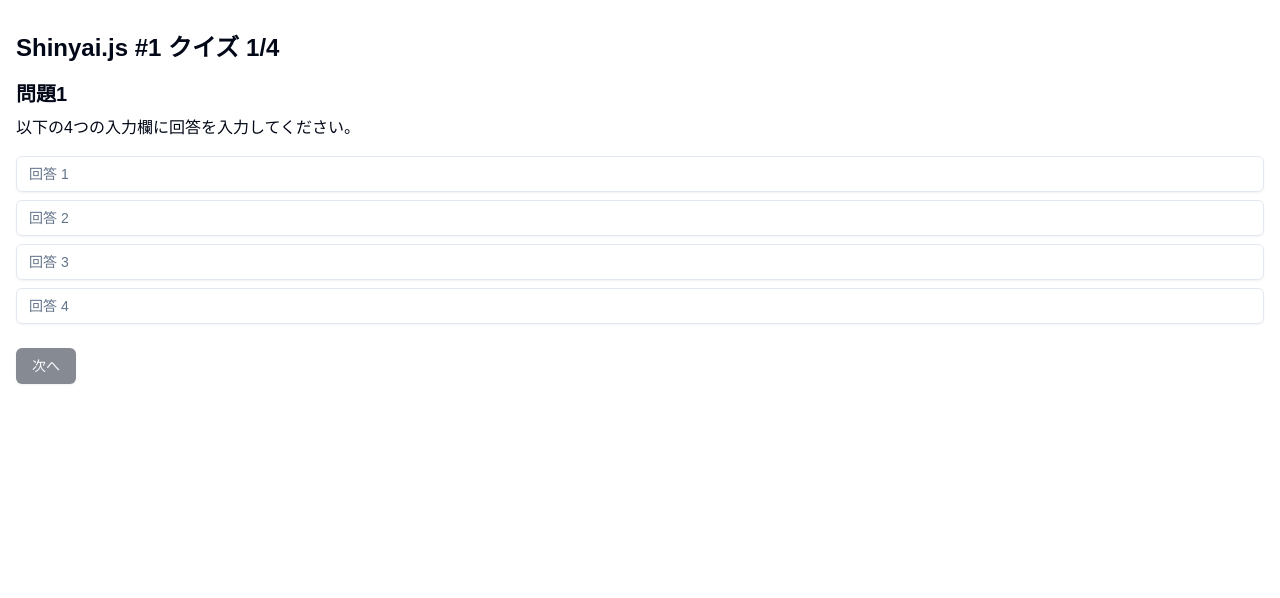
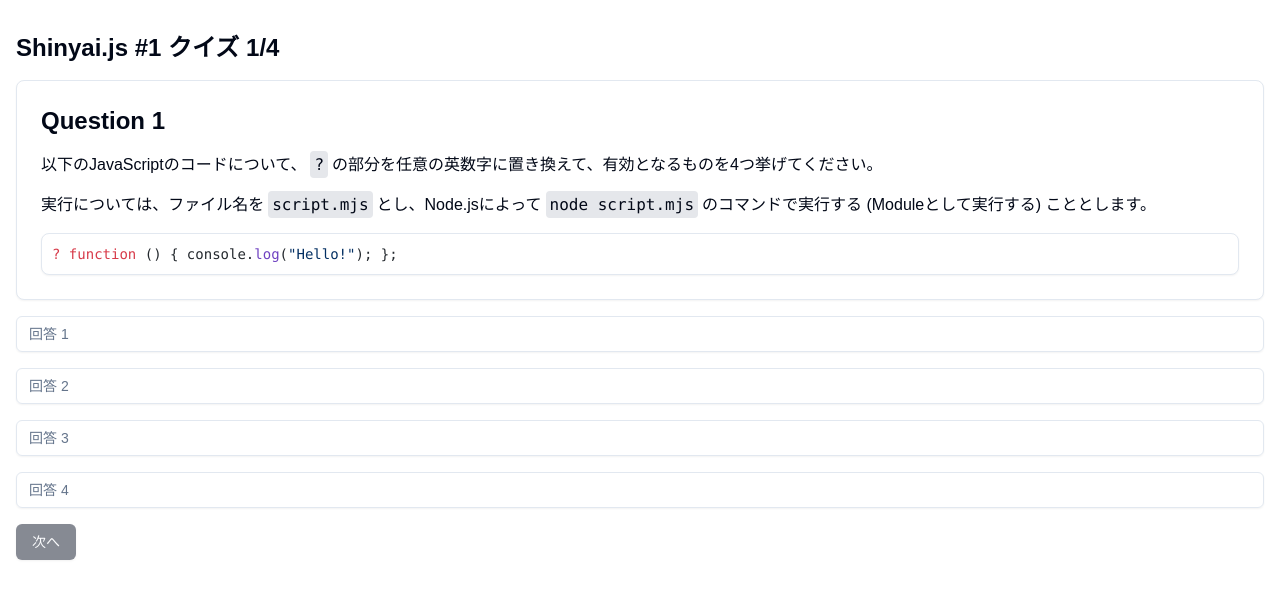
Before and after one commit to syumai/shinyaijs.syum.ai, a Next.js app: page /events/1 in a window 1280 px wide. Shown: the top 598 px of the page. Built offline with nearby package versions, Linux system fonts and the light colour scheme.

Commit message:
update UI

```diff
--- a/components/events/1/Question1.tsx
+++ b/components/events/1/Question1.tsx
@@ -1,6 +1,8 @@
-import { useState, useEffect, useCallback } from "react";
 import { Input } from "@/components/ui/input";
+import { Card } from "@/components/ui/card";
 import { Answers } from "./quiz";
+import { CodeBlock } from "@/components/ui/codeblock";
+import { Code } from "@/components/ui/code";
 
 type Props = {
   onAnswer: (answer: Answers[0]) => void;
@@ -17,9 +19,25 @@
   };
 
   return (
-    <div>
-      <h2 className="text-xl font-semibold mb-2">問題1</h2>
-      <p className="mb-4">以下の4つの入力欄に回答を入力してください。</p>
+    <div className="space-y-4">
+      <Card className="p-6 space-y-4">
+        <h1 className="text-2xl font-bold">Question 1</h1>
+        <p>
+          以下のJavaScriptのコードについて、
+          <Code>?</Code>
+          の部分を任意の英数字に置き換えて、有効となるものを4つ挙げてください。
+        </p>
+        <p>
+          実行については、ファイル名を
+          <Code>script.mjs</Code>
+          とし、Node.jsによって
+          <Code>node script.mjs</Code>
+          のコマンドで実行する (Moduleとして実行する) こととします。
+        </p>
+        <CodeBlock lang="javascript">
+          {`? function () { console.log("Hello!"); };`}
+        </CodeBlock>
+      </Card>
       {answer.map((input, index) => (
         <Input
           key={index}
--- a/components/events/1/Question2.tsx
+++ b/components/events/1/Question2.tsx
@@ -1,6 +1,8 @@
 import { RadioGroup, RadioGroupItem } from "@/components/ui/radio-group";
 import { Label } from "@/components/ui/label";
 import { Answers } from "./quiz";
+import { Card } from "@/components/ui/card";
+import { CodeBlock } from "@/components/ui/codeblock";
 
 type Props = {
   onAnswer: (answer: Answers[1]) => void;
@@ -20,9 +22,19 @@
     onAnswer(num);
   };
   return (
-    <div>
-      <h2 className="text-xl font-semibold mb-2">問題2</h2>
-      <p className="mb-4">0から5の数字を選択してください。</p>
+    <div className="space-y-4">
+      <Card className="p-6 space-y-4">
+        <h1 className="text-2xl font-bold">Question 2</h1>
+        <p>
+          以下のclass宣言について、有効なもの（ランタイムエラーが発生しないもの）はいくつあるでしょうか？
+        </p>
+        <CodeBlock lang="javascript">
+          {`new class extends (function () {}) {};
+new class extends (() => {}) {};
+new class extends (async function() {}) {};
+new class extends ({}.toString) {};`}
+        </CodeBlock>
+      </Card>
       <RadioGroup
         onValueChange={onValueChange}
         value={answer !== undefined ? String(answer) : undefined}
--- a/components/events/1/Question3.tsx
+++ b/components/events/1/Question3.tsx
@@ -1,6 +1,9 @@
 import { RadioGroup, RadioGroupItem } from "@/components/ui/radio-group";
 import { Label } from "@/components/ui/label";
 import { Answers } from "./quiz";
+import { Card } from "@/components/ui/card";
+import { CodeBlock } from "@/components/ui/codeblock";
+import { Code } from "@/components/ui/code";
 
 type Props = {
   onAnswer: (answer: Answers[2]) => void;
@@ -19,9 +22,30 @@
     onAnswer(value);
   };
   return (
-    <div>
-      <h2 className="text-xl font-semibold mb-2">問題3</h2>
-      <p className="mb-4">AまたはBを選択してください。</p>
+    <div className="space-y-4">
+      <Card className="p-6 space-y-4">
+        <h1 className="text-2xl font-bold">Question 3</h1>
+        <p>
+          以下のコードの出力結果は以下の選択肢 A, B のうちどちらでしょうか？
+        </p>
+        <CodeBlock lang="javascript">
+          {`let a = 0;
+let b = 0;
+let c = 0;
+a
+++
+b
+++
+c
+console.log(a, b, c);`}
+        </CodeBlock>
+        <p>
+          A: <Code>1 1 0</Code>
+        </p>
+        <p>
+          B: <Code>0 1 1</Code>
+        </p>
+      </Card>
       <RadioGroup onValueChange={onValueChange} value={answer}>
         {options.map((option) => (
           <div key={option} className="flex items-center space-x-2">
--- a/components/events/1/Question4.tsx
+++ b/components/events/1/Question4.tsx
@@ -1,6 +1,9 @@
 import { RadioGroup, RadioGroupItem } from "@/components/ui/radio-group";
 import { Label } from "@/components/ui/label";
 import { Answers } from "./quiz";
+import { Card } from "@/components/ui/card";
+import { CodeBlock } from "@/components/ui/codeblock";
+import { Code } from "@/components/ui/code";
 
 type Props = {
   onAnswer: (answer: Answers[3]) => void;
@@ -19,9 +22,31 @@
     onAnswer(value);
   };
   return (
-    <div>
-      <h2 className="text-xl font-semibold mb-2">問題4</h2>
-      <p className="mb-4">A, B, C, Dのいずれかを選択してください。</p>
+    <div className="space-y-4">
+      <Card className="p-6 space-y-4">
+        <h1 className="text-2xl font-bold">Question 4</h1>
+        <p>
+          以下のコードの出力結果は以下の選択肢 A, B, C, D のうちどれでしょうか？
+        </p>
+        <CodeBlock lang="javascript">
+          {`const a = 010;
+const b = Number("010");
+const c = Number("0010");
+console.log(a, b, c);`}
+        </CodeBlock>
+        <p>
+          A: <Code>10 10 10</Code>
+        </p>
+        <p>
+          B: <Code>8 10 10</Code>
+        </p>
+        <p>
+          C: <Code>8 8 10</Code>
+        </p>
+        <p>
+          D: <Code>8 8 8</Code>
+        </p>
+      </Card>
       <RadioGroup onValueChange={onValueChange} value={answer}>
         {["A", "B", "C", "D"].map((option) => (
           <div key={option} className="flex items-center space-x-2">
--- a/components/events/1/quiz.tsx
+++ b/components/events/1/quiz.tsx
@@ -19,12 +19,6 @@
   }
   if (Array.isArray(value)) {
     return value.some((v) => v === "");
-  }
-  if (value === 0) {
-    return false;
-  }
-  if (value === "") {
-    return true;
   }
   return false;
 };
--- /dev/null
+++ b/components/ui/card.tsx
@@ -0,0 +1,86 @@
+import * as React from "react";
+
+import { cn } from "@/lib/utils";
+
+const Card = React.forwardRef<
+  HTMLDivElement,
+  React.HTMLAttributes<HTMLDivElement>
+>(({ className, ...props }, ref) => (
+  <div
+    ref={ref}
+    className={cn(
+      "rounded-lg border bg-card text-card-foreground shadow-sm",
+      className
+    )}
+    {...props}
+  />
+));
+Card.displayName = "Card";
+
+const CardHeader = React.forwardRef<
+  HTMLDivElement,
+  React.HTMLAttributes<HTMLDivElement>
+>(({ className, ...props }, ref) => (
+  <div
+    ref={ref}
+    className={cn("flex flex-col space-y-1.5 p-6", className)}
+    {...props}
+  />
+));
+CardHeader.displayName = "CardHeader";
+
+const CardTitle = React.forwardRef<
+  HTMLParagraphElement,
+  React.HTMLAttributes<HTMLHeadingElement>
+>(({ className, ...props }, ref) => (
+  <h3
+    ref={ref}
+    className={cn(
+      "text-2xl font-semibold leading-none tracking-tight",
+      className
+    )}
+    {...props}
+  />
+));
+CardTitle.displayName = "CardTitle";
+
+const CardDescription = React.forwardRef<
+  HTMLParagraphElement,
+  React.HTMLAttributes<HTMLParagraphElement>
+>(({ className, ...props }, ref) => (
+  <p
+    ref={ref}
+    className={cn("text-sm text-muted-foreground", className)}
+    {...props}
+  />
+));
+CardDescription.displayName = "CardDescription";
+
+const CardContent = React.forwardRef<
+  HTMLDivElement,
+  React.HTMLAttributes<HTMLDivElement>
+>(({ className, ...props }, ref) => (
+  <div ref={ref} className={cn("p-6 pt-0", className)} {...props} />
+));
+CardContent.displayName = "CardContent";
+
+const CardFooter = React.forwardRef<
+  HTMLDivElement,
+  React.HTMLAttributes<HTMLDivElement>
+>(({ className, ...props }, ref) => (
+  <div
+    ref={ref}
+    className={cn("flex items-center p-6 pt-0", className)}
+    {...props}
+  />
+));
+CardFooter.displayName = "CardFooter";
+
+export {
+  Card,
+  CardHeader,
+  CardFooter,
+  CardTitle,
+  CardDescription,
+  CardContent,
+};
--- /dev/null
+++ b/components/ui/code.tsx
@@ -0,0 +1,3 @@
+export function Code({ children }: { children: string }) {
+  return <code className="bg-gray-200 p-1 mx-1 rounded">{children}</code>;
+}
--- /dev/null
+++ b/components/ui/codeblock.tsx
@@ -0,0 +1,43 @@
+"use client";
+import type { JSX } from "react";
+import type { BundledLanguage } from "shiki/bundle/web";
+import { toJsxRuntime } from "hast-util-to-jsx-runtime";
+import { useLayoutEffect, useState, Fragment } from "react";
+import { jsx, jsxs } from "react/jsx-runtime";
+import { codeToHast } from "shiki/bundle/web";
+import { Card } from "./card";
+
+async function highlight(code: string, lang: BundledLanguage) {
+  const out = await codeToHast(code, {
+    lang,
+    theme: "github-light",
+  });
+
+  return toJsxRuntime(out, {
+    Fragment,
+    jsx,
+    jsxs,
+  }) as JSX.Element;
+}
+
+export function CodeBlock({
+  children,
+  lang,
+}: {
+  children?: string;
+  lang: BundledLanguage;
+}) {
+  const [nodes, setNodes] = useState<JSX.Element | undefined>(undefined);
+
+  useLayoutEffect(() => {
+    if (!children) {
+      return;
+    }
+    (async () => {
+      const node = await highlight(children, lang);
+      setNodes(node);
+    })();
+  }, []);
+
+  return <Card className="p-2.5 text-sm">{nodes ?? <p>Loading...</p>}</Card>;
+}
--- a/package.json
+++ b/package.json
@@ -14,10 +14,12 @@
     "@radix-ui/react-slot": "^1.1.1",
     "class-variance-authority": "^0.7.1",
     "clsx": "^2.1.1",
+    "hast-util-to-jsx-runtime": "^2.3.2",
     "lucide-react": "^0.468.0",
     "next": "15.1.1",
     "react": "^19.0.0",
     "react-dom": "^19.0.0",
+    "shiki": "^1.24.2",
     "tailwind-merge": "^2.5.5",
     "tailwindcss-animate": "^1.0.7"
   },
```
Also changed, not shown: 1 other file (tests, documents, lock files or other folders).
